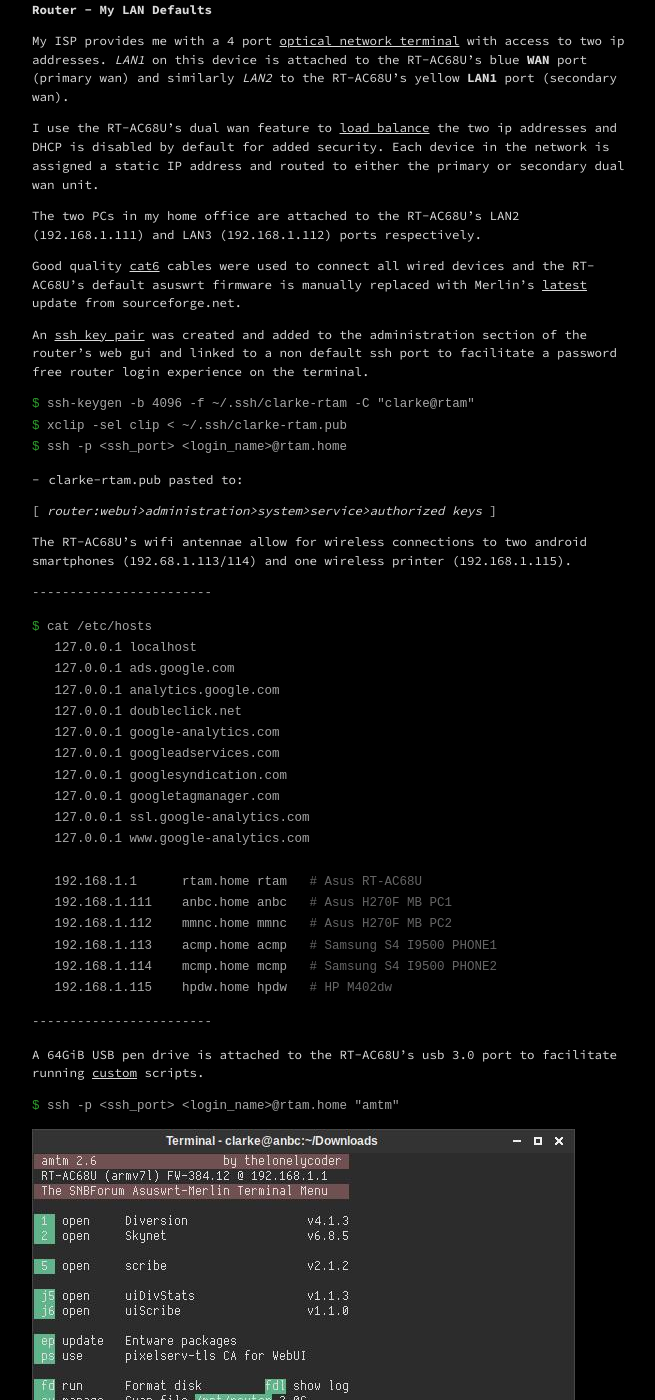
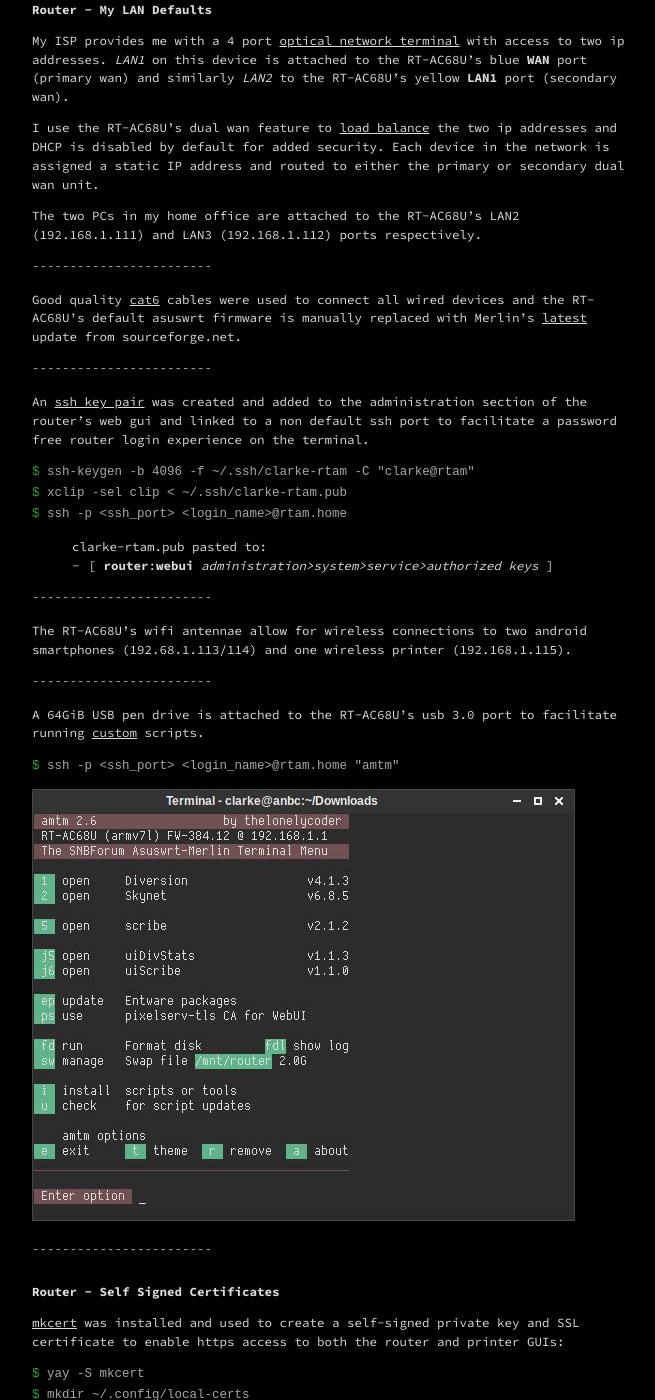
Before and after one commit to calumngimhk/calumngimhk.github.io, a Jekyll site: the page built from _posts/2019-07-18-router-first-line-of-defence.md, in a window 1280 px wide and 1400 px high, scrolled down 996 px. Shown: the whole window, without its empty margins (308-963 px from the left). Built offline with Jekyll 4.4.1, drawn with Linux system fonts in a browser that asks for light colours; some of the changed text lies outside the part shown.

Commit message:
1563933299

````diff
--- a/_posts/2019-07-18-router-first-line-of-defence.md
+++ b/_posts/2019-07-18-router-first-line-of-defence.md
@@ -35,12 +35,11 @@
 ------------------------
 ```
 
-<a href="https://www.asus.com/us/Networking/RTAC68U/gallery/"><img src="/images/01/router-1.jpg"/></a>
+* my current home gigabit dual wan wifi router - the **Asus RT-AC68U**
 
 >
 
-* my current home gigabit dual wan wifi router - the **Asus RT-AC68U**
-
+<a href="https://www.asus.com/us/Networking/RTAC68U/gallery/"><img src="/images/01/router-1.jpg"/></a>
 
 ```text
 ------------------------
@@ -60,11 +59,15 @@
 
 The two PCs in my home office are attached to the RT-AC68U's LAN2 (192.168.1.111) and LAN3 (192.168.1.112) ports respectively.
 
->
+```text
+------------------------
+```
 
 Good quality [cat6](https://en.wikipedia.org/wiki/Category_6_cable) cables were used to connect all wired devices and the RT-AC68U's default asuswrt firmware is manually replaced with Merlin's [latest](https://sourceforge.net/projects/asuswrt-merlin/files/RT-AC68U/Release/) update from sourceforge.net.
 
->
+```text
+------------------------
+```
 
 An [ssh key pair](https://wiki.archlinux.org/index.php/SSH_keys#Generating_an_SSH_key_pair) was created and added to the administration section of the router's web gui and linked to a non default ssh port to facilitate a password free router login experience on the terminal.
 
@@ -76,40 +79,14 @@
 $ ssh -p <ssh_port> <login_name>@rtam.home
 ```
 
-* clarke-rtam.pub pasted to:
-
->
-
-   [ *router:webui>administration>system>service>authorized keys* ]
-
->
-
-The RT-AC68U's wifi antennae allow for wireless connections to two android smartphones (192.68.1.113/114) and one wireless printer (192.168.1.115).
+> clarke-rtam.pub pasted to:
+* [ **router**:**webui** *administration>system>service>authorized keys* ]
 
 ```text
 ------------------------
 ```
 
-```bash
-$ cat /etc/hosts
-   127.0.0.1 localhost
-   127.0.0.1 ads.google.com
-   127.0.0.1 analytics.google.com
-   127.0.0.1 doubleclick.net
-   127.0.0.1 google-analytics.com
-   127.0.0.1 googleadservices.com
-   127.0.0.1 googlesyndication.com
-   127.0.0.1 googletagmanager.com
-   127.0.0.1 ssl.google-analytics.com
-   127.0.0.1 www.google-analytics.com
-
-   192.168.1.1      rtam.home rtam   # Asus RT-AC68U
-   192.168.1.111    anbc.home anbc   # Asus H270F MB PC1
-   192.168.1.112    mmnc.home mmnc   # Asus H270F MB PC2
-   192.168.1.113    acmp.home acmp   # Samsung S4 I9500 PHONE1
-   192.168.1.114    mcmp.home mcmp   # Samsung S4 I9500 PHONE2
-   192.168.1.115    hpdw.home hpdw   # HP M402dw
-```
+The RT-AC68U's wifi antennae allow for wireless connections to two android smartphones (192.68.1.113/114) and one wireless printer (192.168.1.115).
 
 ```text
 ------------------------
@@ -156,6 +133,35 @@
 * Router  : Private Key ; ~/.config/local-certs/clarke.home+8-key.pem
 * Router  : SSL Certificate ; ~/.config/local-certs/clarke.home+8.pem
 * Printer : Certificate ; ~/.config/local-certs/clarke.home+8-key.pfx
+
+```text
+------------------------
+```
+
+# Network - Local DNS
+
+>
+
+```bash
+$ cat /etc/hosts
+   127.0.0.1 localhost
+   127.0.0.1 ads.google.com
+   127.0.0.1 analytics.google.com
+   127.0.0.1 doubleclick.net
+   127.0.0.1 google-analytics.com
+   127.0.0.1 googleadservices.com
+   127.0.0.1 googlesyndication.com
+   127.0.0.1 googletagmanager.com
+   127.0.0.1 ssl.google-analytics.com
+   127.0.0.1 www.google-analytics.com
+
+   192.168.1.1      rtam.home rtam   # Asus RT-AC68U
+   192.168.1.111    anbc.home anbc   # Asus H270F MB PC1
+   192.168.1.112    mmnc.home mmnc   # Asus H270F MB PC2
+   192.168.1.113    acmp.home acmp   # Samsung S4 I9500 PHONE1
+   192.168.1.114    mcmp.home mcmp   # Samsung S4 I9500 PHONE2
+   192.168.1.115    hpdw.home hpdw   # HP M402dw
+```
 
 ```text
 ------------------------
````
